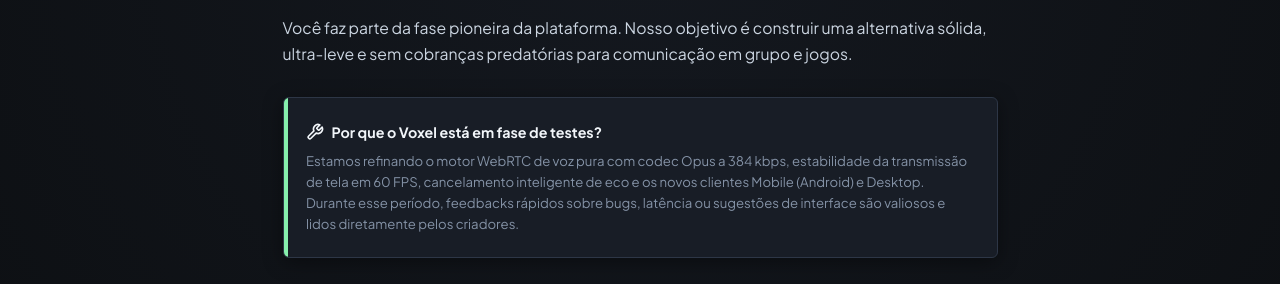
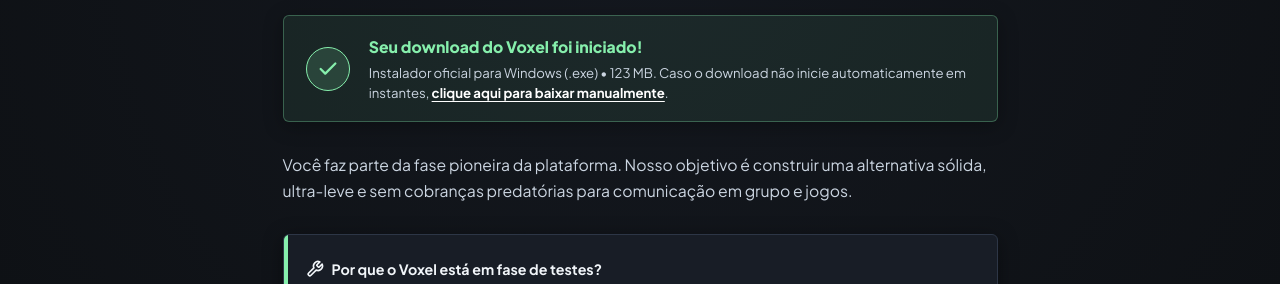
Before and after one commit to Fuzzy-Z/voxel-download-page, a website: page obrigado.html in a window 1280 px wide. Shown: the part 222-506 px from the top of the page. Drawn offline with Linux system fonts and the light colour scheme.

Commit message:
feat: automatically redirect to obrigado page and start .exe download when clicking any download button

```diff
--- a/obrigado.html
+++ b/obrigado.html
@@ -290,6 +290,62 @@
     .direct-options a:hover {
       color: var(--status-active);
     }
+
+    /* Download Started Confirmation Banner */
+    .download-started-box {
+      display: flex;
+      align-items: center;
+      gap: 1.25rem;
+      background: rgba(134, 239, 172, 0.08);
+      border: 1px solid rgba(134, 239, 172, 0.3);
+      border-radius: var(--radius-md);
+      padding: 1.25rem 1.5rem;
+      margin-bottom: 2rem;
+      box-shadow: 0 4px 20px rgba(0, 0, 0, 0.3);
+      text-align: left;
+    }
+
+    .download-started-icon {
+      width: 44px;
+      height: 44px;
+      border-radius: 50%;
+      background: rgba(134, 239, 172, 0.15);
+      border: 1px solid #86efac;
+      color: #86efac;
+      display: flex;
+      align-items: center;
+      justify-content: center;
+      flex-shrink: 0;
+    }
+
+    .download-started-info {
+      text-align: left;
+    }
+
+    .download-started-title {
+      font-size: 1.05rem;
+      font-weight: 800;
+      color: #86efac;
+      margin-bottom: 0.25rem;
+    }
+
+    .download-started-subtitle {
+      font-size: 0.88rem;
+      color: var(--text-secondary);
+      line-height: 1.5;
+    }
+
+    .link-retry-download {
+      color: #fff;
+      font-weight: 700;
+      text-decoration: underline;
+      text-underline-offset: 3px;
+      transition: color 0.2s;
+    }
+
+    .link-retry-download:hover {
+      color: #86efac;
+    }
   </style>
 </head>
 <body class="thankyou-page">
@@ -325,6 +381,21 @@
     <h1 class="thankyou-headline">
       Obrigado por testar o Voxel.
     </h1>
+
+    <!-- Download confirmation card (Item: quando clicar em download aparece essa tela) -->
+    <div class="download-started-box" id="downloadStartedBox">
+      <div class="download-started-icon">
+        <svg width="22" height="22" viewBox="0 0 24 24" fill="none" stroke="currentColor" stroke-width="2.5" stroke-linecap="round" stroke-linejoin="round">
+          <polyline points="20 6 9 17 4 12"></polyline>
+        </svg>
+      </div>
+      <div class="download-started-info">
+        <div class="download-started-title">Seu download do Voxel foi iniciado!</div>
+        <div class="download-started-subtitle">
+          Instalador oficial para Windows (.exe) • 123 MB. Caso o download não inicie automaticamente em instantes, <a href="https://github.com/Fuzzy-Z/voxel-download-page/releases/download/v1.0.58/Voxel.Setup.1.0.58.exe" download="Voxel Setup 1.0.58.exe" class="link-retry-download" id="retryDownloadBtn">clique aqui para baixar manualmente</a>.
+        </div>
+      </div>
+    </div>
 
     <p class="thankyou-lead">
       Você faz parte da fase pioneira da plataforma. Nosso objetivo é construir uma alternativa sólida, ultra-leve e sem cobranças predatórias para comunicação em grupo e jogos.
@@ -452,6 +523,23 @@
         btn.style.background = '';
       }, 700);
     });
+
+    // Auto-trigger direct file download if redirected from download CTA
+    window.addEventListener('DOMContentLoaded', () => {
+      const urlParams = new URLSearchParams(window.location.search);
+      const shouldDownload = urlParams.get('download') === 'auto' || urlParams.get('dl') === '1';
+
+      if (shouldDownload) {
+        setTimeout(() => {
+          const autoDl = document.createElement('a');
+          autoDl.href = 'https://github.com/Fuzzy-Z/voxel-download-page/releases/download/v1.0.58/Voxel.Setup.1.0.58.exe';
+          autoDl.download = 'Voxel Setup 1.0.58.exe';
+          document.body.appendChild(autoDl);
+          autoDl.click();
+          document.body.removeChild(autoDl);
+        }, 500);
+      }
+    });
   </script>
 </body>
 </html>
```
Also changed, not shown: scripts/main.js (+41 -0 lines).
